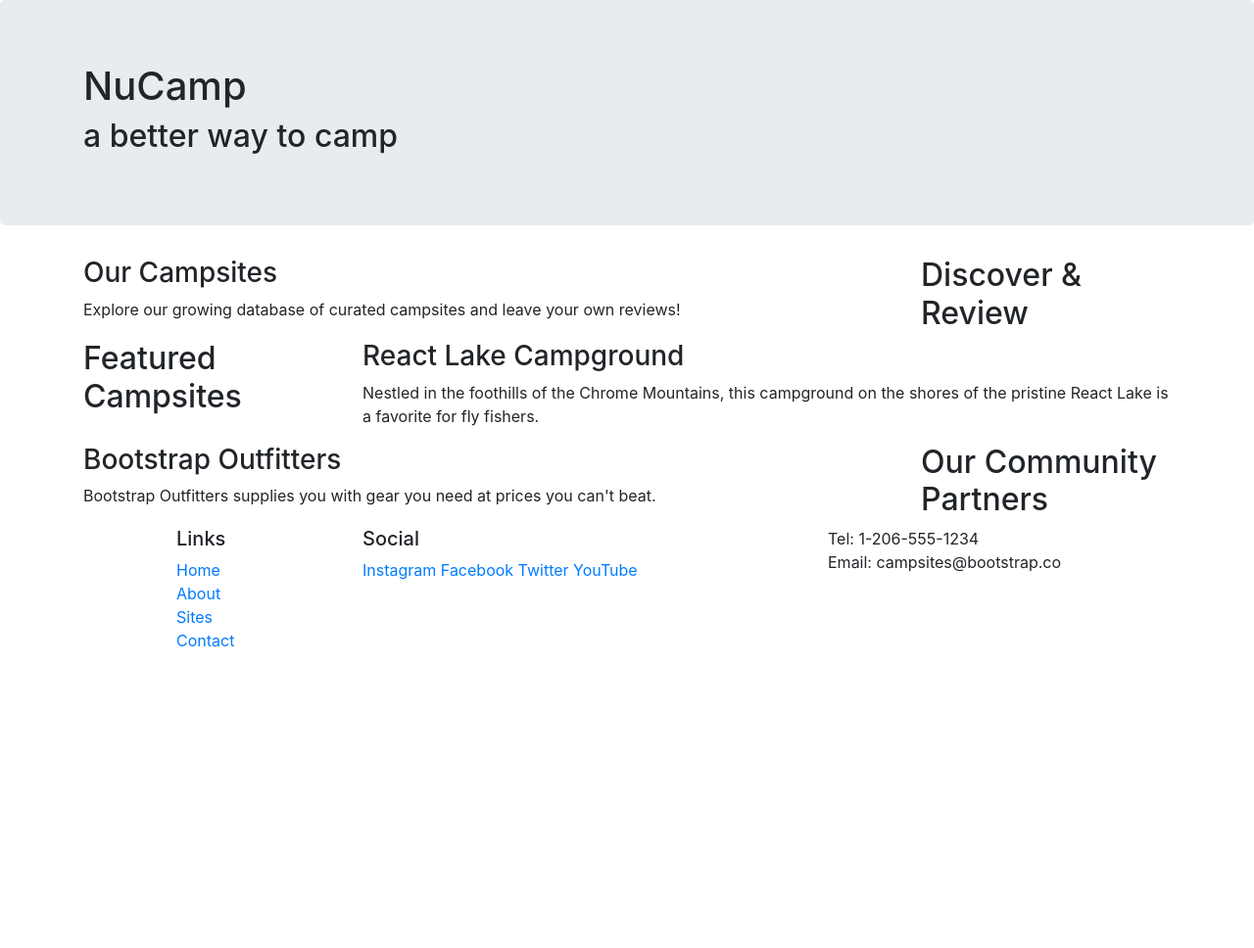
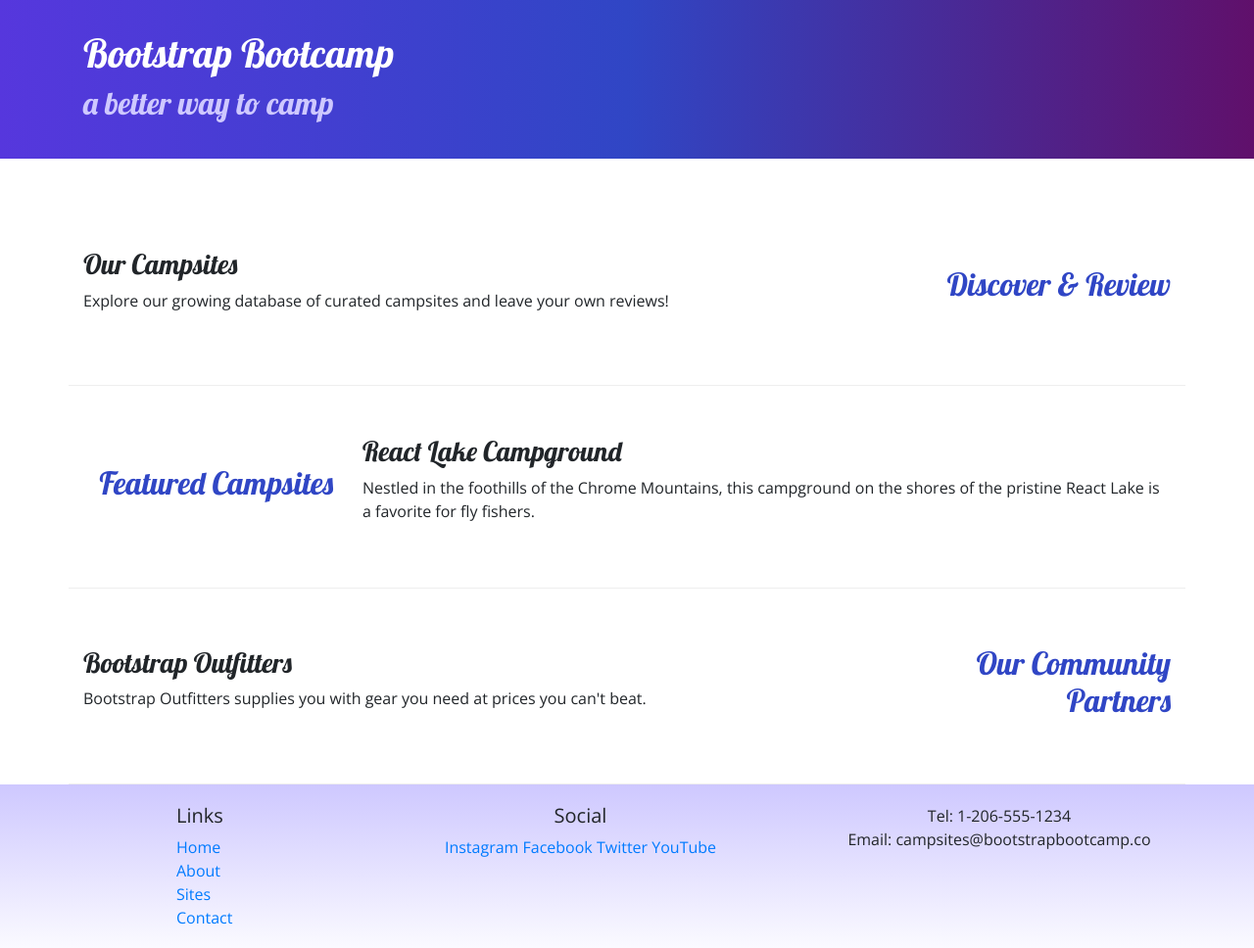
Before and after one commit to DrPepper17/BootStrapCampsite, a website: page index.html in a window 1280 px wide. Shown: the whole page at 98% size. Before the commit the page ends 800 px from the top, so only its background shows below. Drawn offline with nearby package versions, Linux system fonts and the light colour scheme.

Commit message:
Added stylesheets

```diff
--- /dev/null
+++ b/css/styles.css
@@ -0,0 +1,32 @@
+body {
+    font-family: "Open Sans", sans-serif;
+}
+
+h1, h2, h3 {
+    font-family: "Lobster", cursive;
+}
+
+h2 {
+    color: #3046C5;
+}
+
+header h2 {
+ color: #CEC8FF;
+}
+
+footer {
+    background-image: linear-gradient(#CEC8FF, white);
+    padding: 20px 0;
+}
+
+.jumbotron {
+    padding: 30px;
+    background-image: linear-gradient(to right, #5637DD, #3046C5, #60106B);
+    color: white;
+}
+
+.row-content {
+    padding: 50px 0;
+    border-bottom: 1px ridge;
+    min-height: 200px;
+}
--- a/index.html
+++ b/index.html
@@ -9,16 +9,19 @@
     <!-- Bootstrap CSS -->
     <link rel="stylesheet" href="node_modules/bootstrap/dist/css/bootstrap.min.css" />
 
+    <!-- Additional CSS must be placed after Bootstrap CSS -->
+    <link rel="stylesheet" href="https://fonts.googleapis.com/css?family=Lobster|Open+Sans" />
+    <link rel="stylesheet" href="css/styles.css" />
     <title>Bootstrap: A Better Way To Camp</title>
 </head>
 
 <body>
 
-    <header class="jumbotron">
+    <header class="jumbotron jumbotron-fluid">
         <div class="container">
             <div class="row">
                 <div class="col">
-                    <h1>NuCamp</h1>
+                    <h1>Bootstrap Bootcamp</h1>
                     <h2>a better way to camp</h2>
                 </div>
             </div>
@@ -26,9 +29,9 @@
     </header>
 
     <div class="container">
-        <div class="row">
+        <div class="row row-content align-items-center">
             <div class="col-sm-4 order-sm-last col-md-3">
-                <h2>Discover & Review</h2>
+                <h2 class="text-sm-right">Discover & Review</h2>
             </div>
             <div class="col">
                 <h3>Our Campsites</h3>
@@ -36,9 +39,9 @@
             </div>
         </div>
 
-        <div class="row">
+        <div class="row row-content align-items-center">
             <div class="col-sm-4 col-md-3">
-                <h2>Featured Campsites</h2>
+                <h2 class="text-sm-right">Featured Campsites</h2>
             </div>
             <div class="col">
                 <h3>React Lake Campground</h3>
@@ -46,9 +49,9 @@
             </div>
         </div>
 
-        <div class="row">
+        <div class="row row-content align-items-center">
             <div class="col-sm-4 order-sm-last col-md-3">
-                <h2>Our Community Partners</h2>
+                <h2 class="text-sm-right">Our Community Partners</h2>
             </div>
             <div class="col">
                 <h3>Bootstrap Outfitters</h3>
@@ -69,16 +72,16 @@
                         <li><a href="#">Contact</a></li>
                     </ul>
                 </div>
-                <div class="col-6 col-sm-5">
+                <div class="col-6 col-sm-5 text-center">
                     <h5>Social</h5>
                     <a href="http://instagram.com/">Instagram</a>
                     <a href="http://facebook.com/">Facebook</a>
                     <a href="http://twitter.com/">Twitter</a>
                     <a href="http://youtube.com/">YouTube</a>
                 </div>
-                <div class="col-sm-4">
+                <div class="col-sm-4 text-center">
                     Tel: 1-206-555-1234<br />
-                    Email: campsites@bootstrap.co
+                    Email: campsites@bootstrapbootcamp.co
                 </div>
             </div>
         </div>
```
